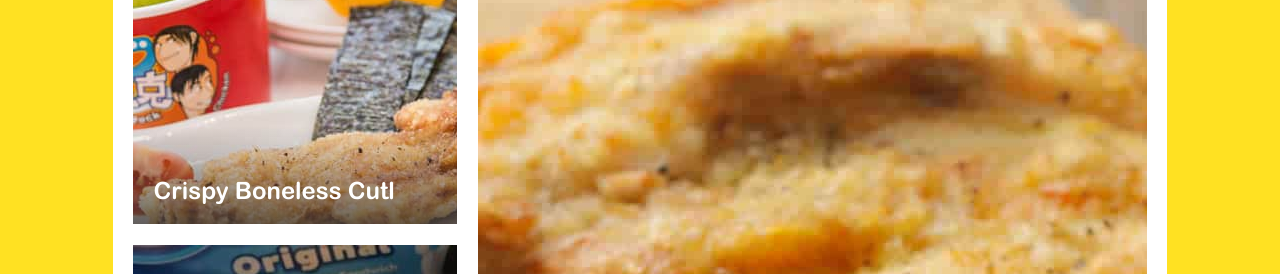
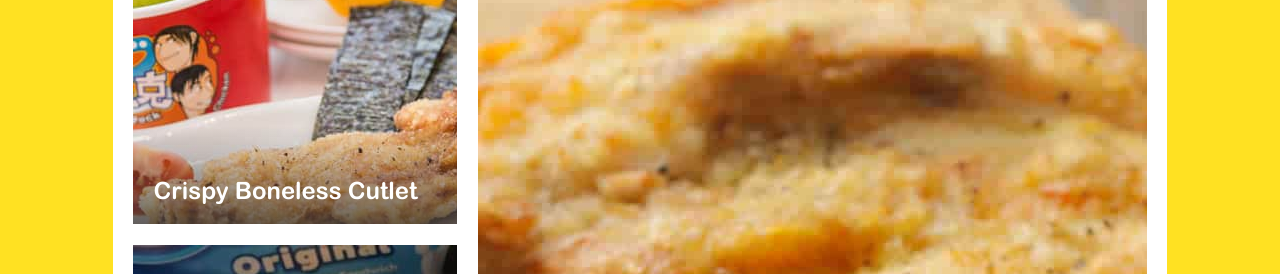
Before and after one commit to tappmarket/demo, a Vue app: page /#/ in a window 1280 px wide. Shown: the part 2200-2474 px from the top of the page. Built offline with nearby package versions, Linux system fonts and the light colour scheme.

Commit message:
Remove employee section in form

```diff
--- a/src/views/enquiry/components/Franceise.vue
+++ b/src/views/enquiry/components/Franceise.vue
@@ -54,13 +54,7 @@ function onSubmit() {
       <input class="form-inp" name="storeName" placeholder="Store Name" v-model="form.storeName" />
       <input class="form-inp" name="claim" placeholder="Claim" v-model="form.claim" />
     </div>
-    <div class="row flex-col">
-      <span class="label-txt">Are you a current, or former employee</span>
-      <el-radio-group v-model="form.employee">
-        <el-radio label="current">Current</el-radio>
-        <el-radio label="former">Former</el-radio>
-      </el-radio-group>
-    </div>
+
     <div class="row flex-col">
       <span class="label-txt">Attachment</span>
       <label class="inp-label" for="select-file">
--- a/src/views/home/data.js
+++ b/src/views/home/data.js
@@ -7,7 +7,7 @@ let productList = [
     { img: 'FriedKingOysterMushroom.jpg', txt: 'Fried King Oyster Mushroom' },
     { img: 'CrispyChickenNuggets.jpg', txt: 'Crispy Chicken Nuggets' },
     { img: 'GoldenThreadRollwithCondensedMilk.jpg', txt: 'Golden Thread Roll with Condensed Milk' },
-    { img: 'CrispyBonelessCutlet.jpg', txt: 'Crispy Boneless Cutl' },
+    { img: 'CrispyBonelessCutlet.jpg', txt: 'Crispy Boneless Cutlet' },
     { img: 'FriedOreoCookies.jpg', txt: 'Fried Oreo Cookies' },
     { img: 'FriedGreenBean.jpg', txt: 'Fried Green Bean' },
     { img: 'FriedChickenSoftBone.jpg', txt: 'Fried Chicken Soft Bone' },
```
